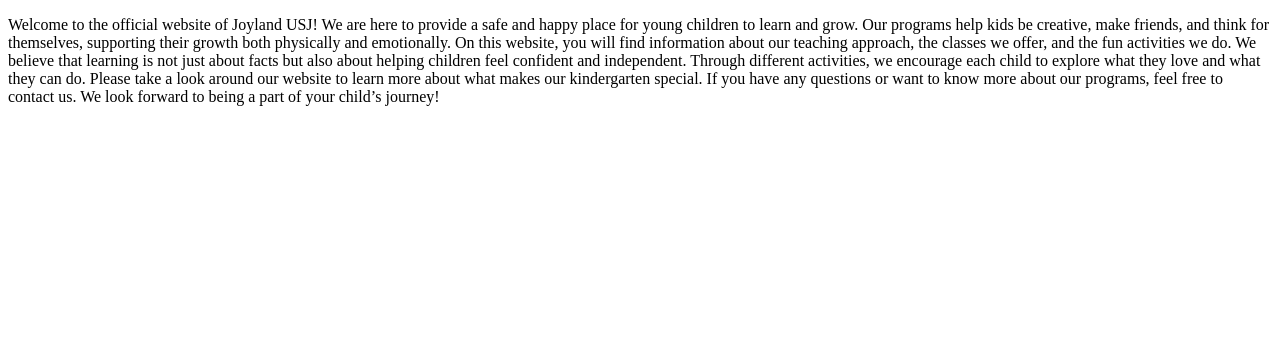
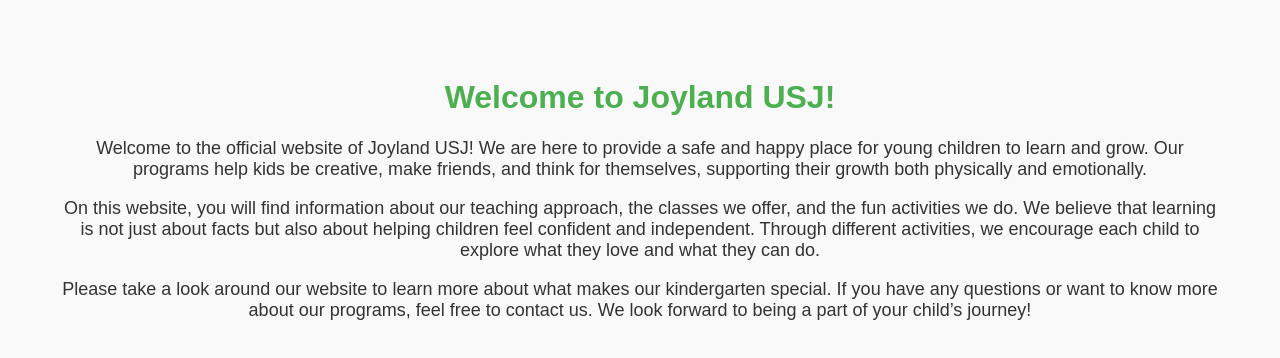
Before and after one commit to melodyleoi/joylandusj, a plain HTML site: page index.html in a window 1280 px wide. Drawn offline with Linux system fonts and the light colour scheme.

Commit message:
Update index.html

```diff
--- a/index.html
+++ b/index.html
@@ -1,15 +1,29 @@
 <!DOCTYPE html>
-<html>
+<html lang="en">
 <head>
-<title>Welcome to Joyland USJ</title>
+    <meta charset="UTF-8">
+    <meta name="viewport" content="width=device-width, initial-scale=1.0">
+    <title>Welcome to Joyland USJ</title>
+    <style>
+        body {
+            font-family: Arial, sans-serif;
+            background-color: #f9f9f9;
+            color: #333;
+            text-align: center;
+            padding: 50px;
+        }
+        h1 {
+            color: #4CAF50;
+        }
+        p {
+            font-size: 18px;
+        }
+    </style>
 </head>
 <body>
-
-<p>Welcome to the official website of Joyland USJ! We are here to provide a safe and happy place for young children to learn and grow. Our programs help kids be creative, make friends, and think for themselves, supporting their growth both physically and emotionally.
-
-On this website, you will find information about our teaching approach, the classes we offer, and the fun activities we do. We believe that learning is not just about facts but also about helping children feel confident and independent. Through different activities, we encourage each child to explore what they love and what they can do.
-
-Please take a look around our website to learn more about what makes our kindergarten special. If you have any questions or want to know more about our programs, feel free to contact us. We look forward to being a part of your child’s journey!</p>
-
+    <h1>Welcome to Joyland USJ!</h1>
+    <p>Welcome to the official website of Joyland USJ! We are here to provide a safe and happy place for young children to learn and grow. Our programs help kids be creative, make friends, and think for themselves, supporting their growth both physically and emotionally.</p>
+    <p>On this website, you will find information about our teaching approach, the classes we offer, and the fun activities we do. We believe that learning is not just about facts but also about helping children feel confident and independent. Through different activities, we encourage each child to explore what they love and what they can do.</p>
+  <p>Please take a look around our website to learn more about what makes our kindergarten special. If you have any questions or want to know more about our programs, feel free to contact us. We look forward to being a part of your child’s journey!</p>
 </body>
 </html>
```
